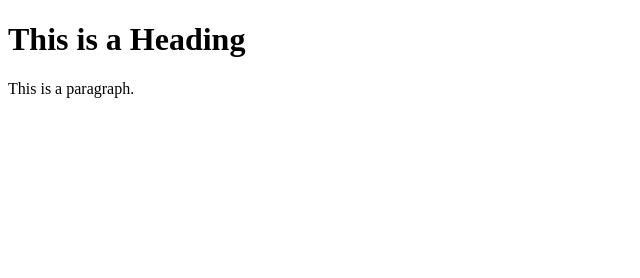
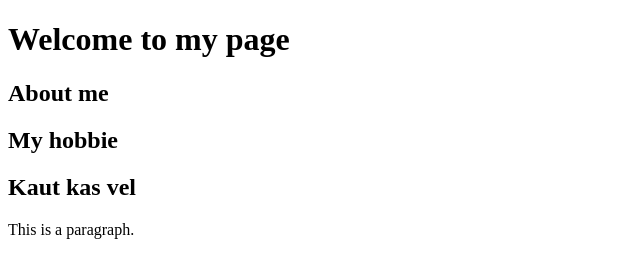
Before and after one commit to lacitis58/my-second-webpage, a plain HTML site: page index.html in a window 1280 px wide. Shown: the whole page, without its empty margins (0-640 px from the left). Drawn offline with Linux system fonts and the light colour scheme.

Commit message:
Update index.html

```diff
--- a/index.html
+++ b/index.html
@@ -2,7 +2,10 @@
 <html>
 <body>
 
-<h1>This is a Heading</h1>
+<h1>Welcome to my page</h1>
+  <h2>About me</h2>
+  <h2>My hobbie</h2>
+  <h2>Kaut kas vel</h2>
 <p>This is a paragraph.</p>
 
 </body>
```
